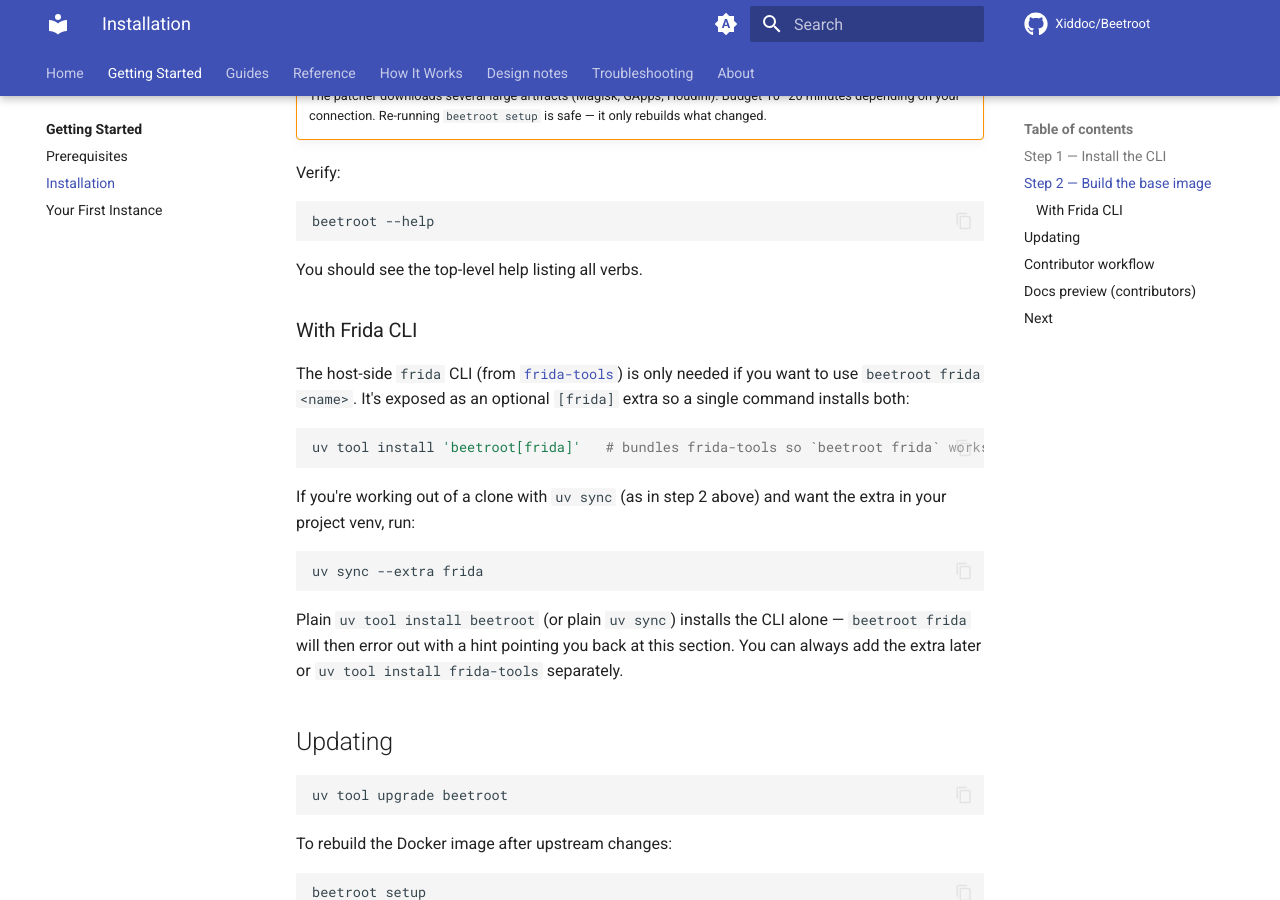
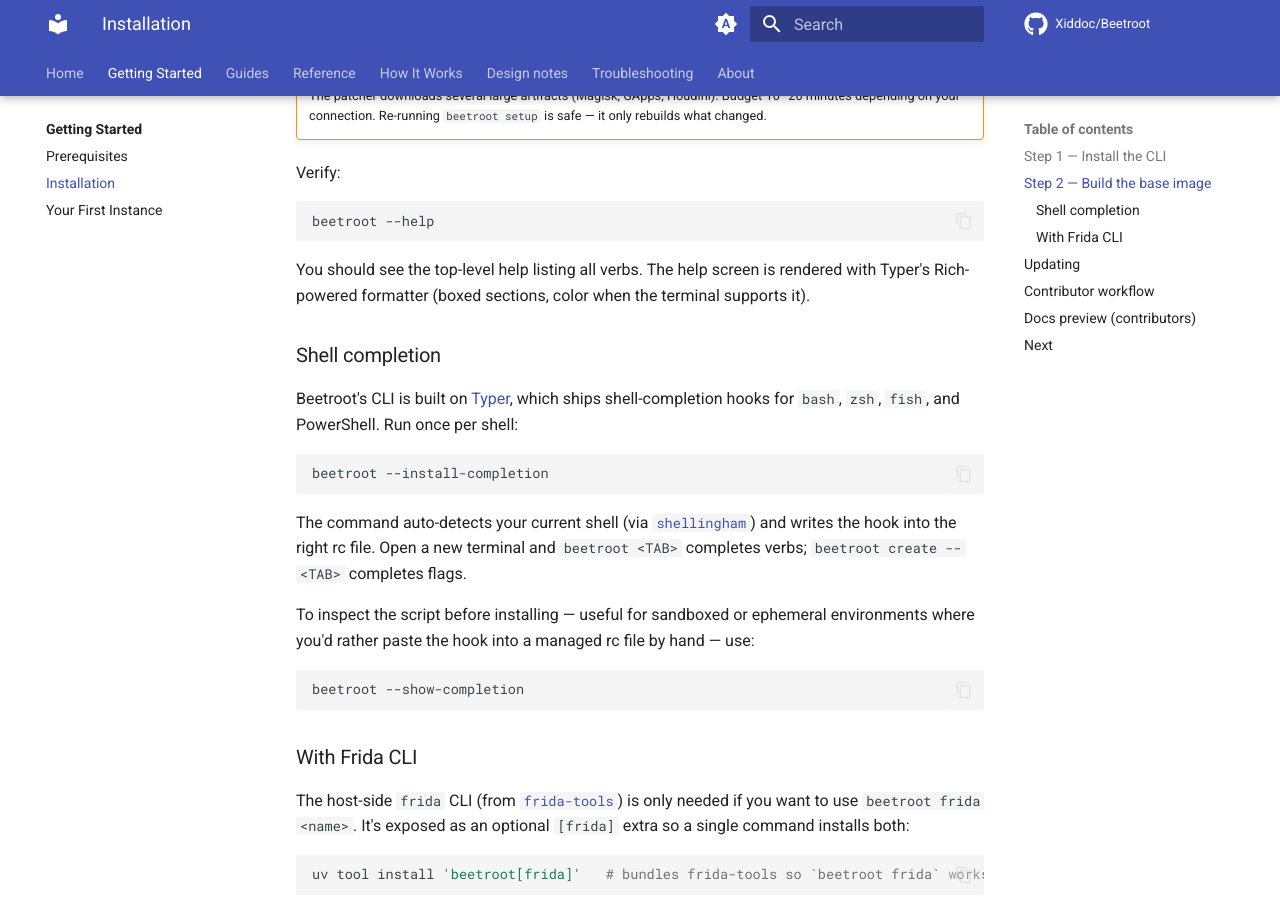
Before and after one commit to Xiddoc/Beetroot, an MkDocs documentation site: the page built from docs/getting-started/installation.md, in a window 1280 px wide and 900 px high, scrolled down 887 px. Built offline with MkDocs 1.6.1 and Material for MkDocs 9.7.7, drawn with Linux system fonts in a browser that asks for light colours; comment, search, counter and statistics services are not loaded.

Commit message:
docs(t4): document Typer migration, --install-completion, frida --
Adds:

- A 'Shell completion' subsection to docs/getting-started/installation.md
  describing 'beetroot --install-completion' and the
  '--show-completion' inspect variant. Both ship with Typer and
  auto-detect the current shell via shellingham.
- A 'Top-level flags' table at the top of docs/reference/cli.md
  covering --install-completion / --show-completion / --help and
  linking back to the installation page.
- A note at the top of the CLI reference that --help now renders
  via Typer/Rich (boxed sections, color).
- A 'beetroot frida alpha -- -l script.js' example under the frida
  verb so users know the -- escape hatch for forwarded flags that
  conflict with Beetroot's own option-parser.

Co-Authored-By: Claude Opus 4.7 (1M context) <noreply@anthropic.com>

````diff
--- a/docs/getting-started/installation.md
+++ b/docs/getting-started/installation.md
@@ -33,7 +33,32 @@ Verify:
 beetroot --help
 ```
 
-You should see the top-level help listing all verbs.
+You should see the top-level help listing all verbs. The help screen is
+rendered with Typer's Rich-powered formatter (boxed sections, color when
+the terminal supports it).
+
+### Shell completion
+
+Beetroot's CLI is built on [Typer](https://typer.tiangolo.com/), which
+ships shell-completion hooks for `bash`, `zsh`, `fish`, and PowerShell.
+Run once per shell:
+
+```bash
+beetroot --install-completion
+```
+
+The command auto-detects your current shell (via
+[`shellingham`](https://github.com/sarugaku/shellingham)) and writes the
+hook into the right rc file. Open a new terminal and `beetroot <TAB>`
+completes verbs; `beetroot create --<TAB>` completes flags.
+
+To inspect the script before installing — useful for sandboxed or
+ephemeral environments where you'd rather paste the hook into a managed
+rc file by hand — use:
+
+```bash
+beetroot --show-completion
+```
 
 ### With Frida CLI
 
````
Also changed, not shown: docs/reference/cli.md (+20 -1 lines).
